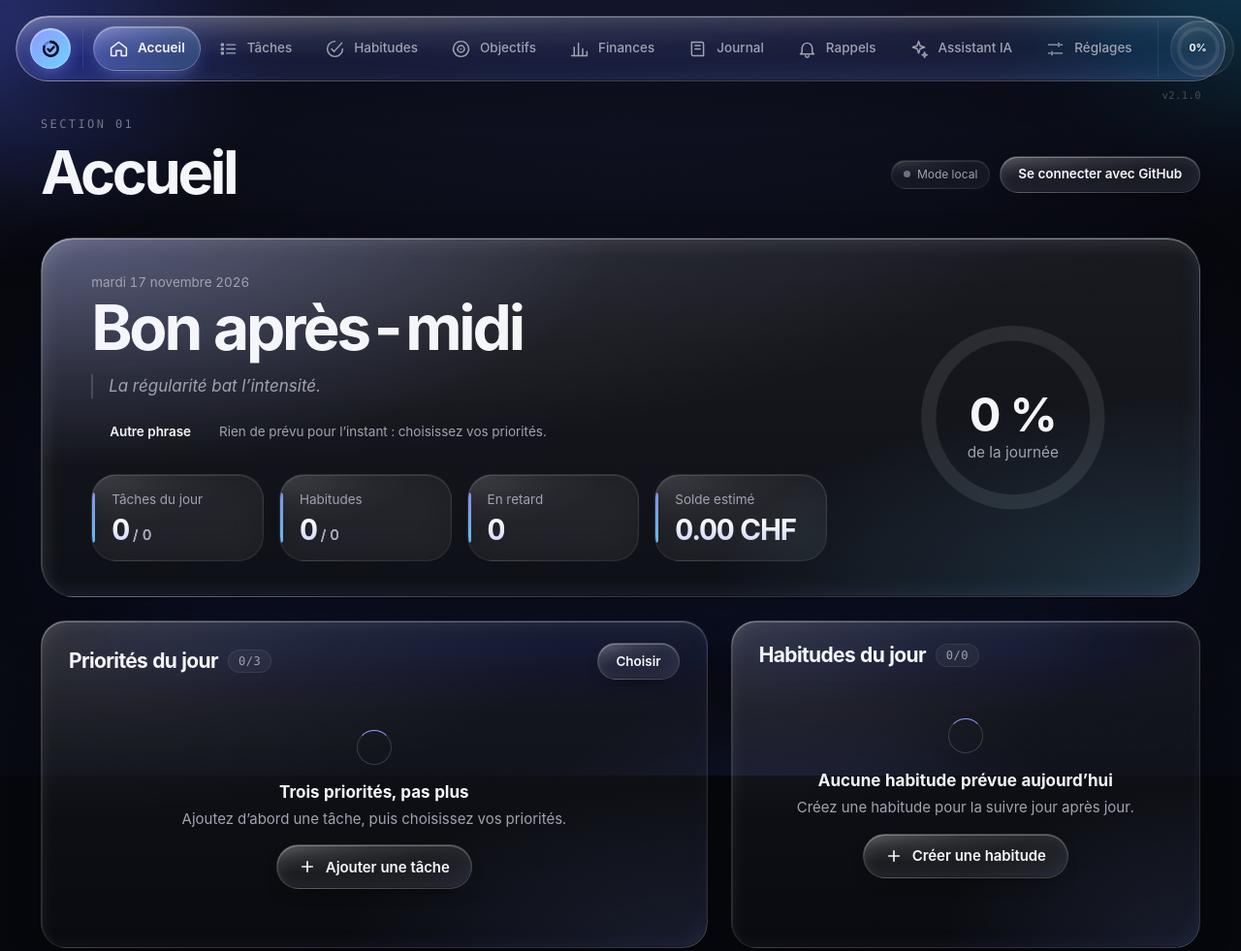
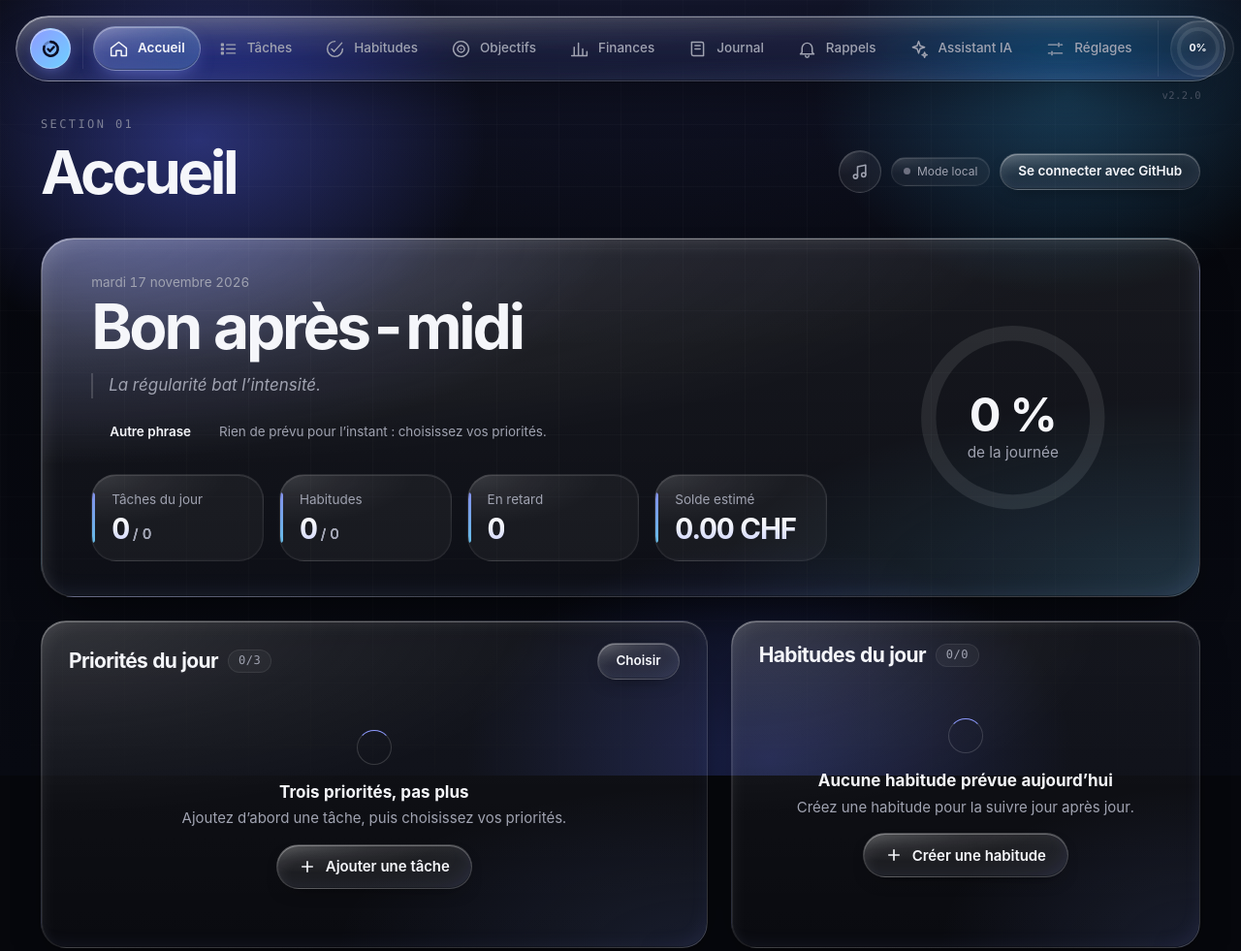
Before and after one commit to Champie0/mon-dashboard, a plain HTML site: page index.html in a window 1280 px wide. Shown: the top 981 px of the page at 97% size. Drawn offline with Linux system fonts and the light colour scheme.

Commit message:
v2.2.0: allègement du rendu et lecteur Spotify intégré
Co-Authored-By: Claude Sonnet 5.5 <noreply@anthropic.com>
Claude-Session: https://claude.ai/code/session_01WNXzWVUpGHhu9i9V8Ztgc3

```diff
--- a/index.html
+++ b/index.html
@@ -91,12 +91,12 @@ if(p.glass!==false)c.add('glass');}catch(e){document.documentElement.classList.a
   --edge-2:inset 0 1px 0 rgba(255,255,255,.42),inset 1px 0 0 rgba(255,255,255,.14),inset 0 -1px 0 rgba(0,0,0,.30),inset 10px 12px 26px -14px rgba(255,255,255,.20),inset -10px -12px 28px -16px rgba(150,175,255,.18);
   --drop-0:0 1px 2px rgba(0,0,0,.22);
   --drop-1:0 1px 1px rgba(0,0,0,.24),0 18px 44px -20px rgba(0,0,0,.72);
-  --drop-2:0 1px 1px rgba(0,0,0,.28),0 28px 64px -22px rgba(0,0,0,.78),0 60px 120px -56px rgba(70,95,230,.28);
-  --drop-3:0 2px 4px rgba(0,0,0,.3),0 44px 110px -24px rgba(0,0,0,.8),0 12px 32px rgba(0,0,0,.35);
+  --drop-2:0 1px 1px rgba(0,0,0,.28),0 24px 48px -22px rgba(0,0,0,.7);
+  --drop-3:0 2px 4px rgba(0,0,0,.3),0 30px 70px -20px rgba(0,0,0,.75);
   --rim:linear-gradient(145deg,rgba(255,255,255,.40) 0%,rgba(255,255,255,.08) 24%,rgba(255,255,255,0) 50%,rgba(255,255,255,.05) 76%,rgba(255,255,255,.22) 100%);
-  --blur-1:blur(26px) saturate(185%) brightness(1.05);
-  --blur-2:blur(38px) saturate(205%) brightness(1.08);
-  --blur-3:blur(54px) saturate(215%) brightness(1.08);
+  --blur-1:blur(14px) saturate(160%);
+  --blur-2:blur(20px) saturate(170%);
+  --blur-3:blur(28px) saturate(180%);
   --wp-top:rgba(110,125,255,.20);
   --wp-a:rgba(90,105,255,.40); --wp-b:rgba(60,190,255,.26); --wp-c:rgba(80,100,240,.26);
   --wp-base:linear-gradient(180deg,#05060B 0%,#080A12 100%);
@@ -144,8 +144,8 @@ if(p.glass!==false)c.add('glass');}catch(e){document.documentElement.classList.a
   --edge-2:inset 0 1px 0 #fff,inset 1px 0 0 rgba(255,255,255,.8),inset 0 -1px 0 rgba(40,50,110,.10),inset 10px 12px 26px -14px #fff,inset -10px -12px 28px -16px rgba(120,140,255,.2);
   --drop-0:0 1px 2px rgba(30,40,90,.08);
   --drop-1:0 1px 1px rgba(30,40,90,.07),0 18px 44px -22px rgba(40,55,130,.34);
-  --drop-2:0 1px 1px rgba(30,40,90,.08),0 28px 60px -24px rgba(40,55,130,.38),0 60px 110px -54px rgba(80,100,230,.24);
-  --drop-3:0 2px 4px rgba(30,40,90,.10),0 44px 100px -26px rgba(40,55,130,.42),0 12px 30px rgba(30,40,90,.12);
+  --drop-2:0 1px 1px rgba(30,40,90,.08),0 24px 48px -24px rgba(40,55,130,.34);
+  --drop-3:0 2px 4px rgba(30,40,90,.10),0 30px 64px -22px rgba(40,55,130,.38);
   --rim:linear-gradient(145deg,rgba(255,255,255,1) 0%,rgba(255,255,255,.4) 28%,rgba(255,255,255,.12) 55%,rgba(255,255,255,.6) 100%);
   --wp-top:rgba(130,145,255,.28);
   --wp-a:rgba(125,135,255,.55); --wp-b:rgba(95,205,255,.48); --wp-c:rgba(150,160,255,.42);
@@ -175,15 +175,13 @@ button{cursor:pointer}
 /* Fond : lumière froide + grille très fine, deux halos qui dérivent lentement */
 .wallpaper{position:fixed;inset:0;z-index:-1;pointer-events:none;overflow:hidden;
   background:radial-gradient(1400px 800px at 50% -25%,var(--wp-top),transparent 70%),var(--wp-base)}
-.wallpaper::before{content:"";position:absolute;inset:-22%;
+.wallpaper::before{content:"";position:absolute;inset:0;
   background:
     radial-gradient(34vmax 26vmax at 16% 18%,var(--wp-a),transparent 68%),
     radial-gradient(30vmax 24vmax at 86% 12%,var(--wp-b),transparent 68%),
-    radial-gradient(36vmax 26vmax at 62% 98%,var(--wp-c),transparent 68%);
-  filter:blur(30px) saturate(130%);animation:aurora 52s ease-in-out infinite alternate;will-change:transform}
-.wallpaper::after{content:"";position:absolute;inset:0;opacity:.6;mix-blend-mode:overlay;
-  background-image:var(--noise),linear-gradient(var(--grid-line) 1px,transparent 1px),linear-gradient(90deg,var(--grid-line) 1px,transparent 1px);
-  background-size:180px 180px,64px 64px,64px 64px;
+    radial-gradient(36vmax 26vmax at 62% 98%,var(--wp-c),transparent 68%)}
+.wallpaper::after{content:"";position:absolute;inset:0;opacity:.7;
+  background-image:linear-gradient(var(--grid-line) 1px,transparent 1px),linear-gradient(90deg,var(--grid-line) 1px,transparent 1px);background-size:64px 64px;
   -webkit-mask:radial-gradient(120% 90% at 50% 40%,#000 25%,transparent 85%);mask:radial-gradient(120% 90% at 50% 40%,#000 25%,transparent 85%)}
 
 /* ---------- 3. Matières ---------- */
@@ -271,7 +269,7 @@ h1,.top h1{font-family:var(--font-d);font-weight:700;font-size:var(--fs-title);l
 
 /* ---------- 5. Composants ---------- */
 /* Cartes */
-.hud{border-radius:var(--r-lg);padding:var(--sp-4) 28px;transition:background var(--t),border-color var(--t),box-shadow var(--t)}
+.hud{border-radius:var(--r-lg);padding:var(--sp-4) 28px;transition:background var(--t),border-color var(--t)}
 :root:not(.no-glow) .hud:hover{box-shadow:var(--edge-1),0 1px 1px rgba(0,0,0,.24),0 26px 56px -22px rgba(0,0,0,.78)}
 .hud h2,.h2{font-family:var(--font-d);font-weight:650;font-size:var(--fs-xl);letter-spacing:-.03em;line-height:1.25;margin:-2px 0 var(--sp-3);display:flex;align-items:center;gap:var(--sp-2);flex-wrap:wrap}
 .hud h2 .tag,.h2 .tag{font-family:var(--mono);font-size:var(--fs-xs);letter-spacing:.04em;font-weight:550;height:24px;padding:0 10px;border-radius:999px;display:inline-flex;align-items:center;background:var(--fill-0);border:1px solid var(--line);color:var(--text-2)}
@@ -296,9 +294,9 @@ h1,.top h1{font-family:var(--font-d);font-weight:700;font-size:var(--fs-title);l
 .btn{display:inline-flex;align-items:center;justify-content:center;gap:var(--sp-2);height:var(--h-md);padding:0 22px;border-radius:999px;border:1px solid var(--line-2);
   background:var(--key-2),rgba(255,255,255,.07);color:var(--text);font-size:var(--fs-md);font-weight:600;letter-spacing:-.005em;white-space:nowrap;
   box-shadow:var(--edge-1),0 8px 20px -12px rgba(0,0,0,.7);
-  transition:transform var(--t-fast),background var(--t-fast),box-shadow var(--t-fast),border-color var(--t-fast),filter var(--t-fast)}
+  transition:transform var(--t-fast),background var(--t-fast),border-color var(--t-fast)}
 :root.light .btn{background:var(--key-2),rgba(255,255,255,.72);border-color:rgba(255,255,255,.95);box-shadow:var(--edge-1),0 8px 20px -14px rgba(40,55,130,.45)}
-.btn:hover{transform:translateY(-1px);filter:brightness(1.12);box-shadow:var(--edge-1),0 14px 28px -14px rgba(0,0,0,.8)}
+.btn:hover{transform:translateY(-1px);box-shadow:var(--edge-1),0 14px 28px -14px rgba(0,0,0,.8)}
 .btn:active{transform:scale(.975);filter:brightness(.96);box-shadow:inset 0 2px 8px rgba(0,0,0,.35),var(--edge-0)}
 .btn:focus-visible{outline:0;box-shadow:var(--edge-1),0 0 0 3px color-mix(in srgb,var(--acc-a) 55%,transparent)}
 .btn.sm{height:var(--h-sm);padding:0 18px;font-size:var(--fs-sm)}
@@ -316,9 +314,9 @@ h1,.top h1{font-family:var(--font-d);font-weight:700;font-size:var(--fs-title);l
 /* Boutons ronds (icône seule) : zone tactile 44 px */
 .ic{display:inline-grid;place-items:center;flex:none;width:var(--h-icon);height:var(--h-icon);border-radius:50%;border:1px solid var(--line-2);
   background:var(--key-1),rgba(255,255,255,.05);box-shadow:var(--edge-0);color:var(--text-2);font-size:16px;
-  transition:transform var(--t-fast),color var(--t-fast),background var(--t-fast),filter var(--t-fast)}
+  transition:transform var(--t-fast),color var(--t-fast),background var(--t-fast)}
 :root.light .ic{background:var(--key-1),rgba(255,255,255,.6);border-color:rgba(255,255,255,.9)}
-.ic:hover{color:var(--text);transform:scale(1.06);filter:brightness(1.18)}
+.ic:hover{color:var(--text);transform:scale(1.06);background:var(--key-1),var(--g-hover)}
 .ic:active{transform:scale(.94)}
 .ic:focus-visible{outline:0;box-shadow:var(--edge-0),0 0 0 3px color-mix(in srgb,var(--acc-a) 55%,transparent)}
 /* Icônes vectorielles posées par action : --i = dessin, --ic:"" active le pseudo-élément */
@@ -456,7 +454,7 @@ dialog::backdrop{background:radial-gradient(60% 60% at 50% 40%,rgba(60,70,160,.2
 .hello{font-family:var(--font-d);font-weight:700;font-size:var(--fs-hero);letter-spacing:-.05em;line-height:1;margin:4px 0 6px}
 .quote{font-size:var(--fs-lg);font-style:italic;color:var(--text-2);line-height:1.5;margin:var(--sp-3) 0;max-width:56ch;padding-left:var(--sp-3);border-left:2px solid var(--line-2)}
 .kpis{display:grid;grid-template-columns:repeat(auto-fit,minmax(min(100%,165px),1fr));gap:var(--sp-3);margin-top:var(--sp-4)}
-.kpi{display:flex;flex-direction:column;align-items:flex-start;gap:4px;padding:var(--sp-3) 20px;text-align:left;color:var(--text);border:1px solid var(--line);border-radius:var(--r-lg);-webkit-backdrop-filter:blur(20px) saturate(190%);backdrop-filter:blur(20px) saturate(190%);transition:background var(--t),border-color var(--t)}
+.kpi{display:flex;flex-direction:column;align-items:flex-start;gap:4px;padding:var(--sp-3) 20px;text-align:left;color:var(--text);border:1px solid var(--line);border-radius:var(--r-lg);transition:background var(--t),border-color var(--t)}
 .kpi::before{content:"";position:absolute;left:0;top:18px;bottom:18px;width:3px;border-radius:0 3px 3px 0;background:var(--acc-grad);opacity:.9}
 .kpi span{font-size:var(--fs-sm);color:var(--text-2)}
 .kpi b{font-family:var(--font-d);font-size:clamp(22px,2.3vw,32px);font-weight:700;letter-spacing:-.04em;line-height:1.1;overflow-wrap:anywhere;
@@ -600,7 +598,7 @@ dialog::backdrop{background:radial-gradient(60% 60% at 50% 40%,rgba(60,70,160,.2
 .focus-in{text-align:center}
 .focus-in .list{text-align:left;margin-top:6px}
 .focus-t{font-family:var(--font-d);font-weight:700;font-size:clamp(32px,5vw,60px);letter-spacing:-.045em;line-height:1.1;margin:6px 0 4px;overflow-wrap:anywhere}
-.focus-next{margin:var(--sp-4) 0 var(--sp-3);padding:26px;border-radius:var(--r-xl);border:1px solid var(--line-2);background:linear-gradient(135deg,color-mix(in srgb,var(--acc-a) 18%,transparent),transparent),var(--key-1),var(--fill-0);-webkit-backdrop-filter:blur(20px);backdrop-filter:blur(20px)}
+.focus-next{margin:var(--sp-4) 0 var(--sp-3);padding:26px;border-radius:var(--r-xl);border:1px solid var(--line-2);background:linear-gradient(135deg,color-mix(in srgb,var(--acc-a) 18%,transparent),transparent),var(--key-1),var(--fill-0)}
 .focus-step{font-size:clamp(22px,2.6vw,30px);font-weight:560;line-height:1.35;margin:6px 0 var(--sp-3);overflow-wrap:anywhere}
 .focus-timer{margin:var(--sp-4) 0 4px}
 .focus-time{font-family:var(--font-d);font-size:clamp(76px,14vw,140px);font-weight:700;letter-spacing:-.06em;line-height:1;font-variant-numeric:tabular-nums;margin-bottom:var(--sp-3);
@@ -633,9 +631,21 @@ dialog::backdrop{background:radial-gradient(60% 60% at 50% 40%,rgba(60,70,160,.2
 .ai-in textarea:focus,.ai-in textarea:focus-visible{border:0;box-shadow:none;outline:none}
 .ai-in:focus-within{border-color:var(--line-2)}
 
+/* Lecteur de musique (Spotify) : panneau flottant qui reste en place quand on change de page */
+.music-btn[aria-pressed=true]{color:var(--text);background:linear-gradient(135deg,color-mix(in srgb,var(--olive) 40%,transparent),transparent),var(--key-1),var(--fill-0);border-color:color-mix(in srgb,var(--olive) 60%,transparent)}
+#music{position:fixed;z-index:40;right:var(--sp-4);bottom:var(--sp-4);width:min(380px,calc(100vw - 32px));padding:18px;border-radius:var(--r-xl);background:var(--key-2),var(--fill-3);box-shadow:var(--edge-2),var(--drop-3);-webkit-backdrop-filter:var(--blur-3);backdrop-filter:var(--blur-3);
+  transition:opacity var(--t),transform var(--t),visibility var(--t)}
+#music:not(.open){opacity:0;visibility:hidden;pointer-events:none;transform:translateY(12px)}
+#music h2{margin:0 0 var(--sp-2);font-size:var(--fs-lg)}
+#music iframe{display:block;width:100%;height:352px;border:0;border-radius:var(--r);background:transparent}
+#music form{display:flex;gap:var(--sp-2);margin-bottom:var(--sp-2)}
+#music form input{flex:1;min-width:0;height:var(--h-md);font-size:var(--fs-sm)}
+#music .row{margin-top:var(--sp-2)}
+#music .sugg{display:flex;flex-wrap:wrap;gap:var(--sp-1);margin-top:var(--sp-2)}
+
 /* ---------- 7. Mouvement (désactivable dans Réglages) ---------- */
 @keyframes aurora{0%{transform:translate3d(-2%,-1%,0) rotate(0) scale(1)}50%{transform:translate3d(3%,2%,0) rotate(4deg) scale(1.06)}100%{transform:translate3d(-1%,3%,0) rotate(-3deg) scale(1.02)}}
-@keyframes rise{from{opacity:0;transform:translateY(10px) scale(.992)}to{opacity:1;transform:none}}
+@keyframes rise{from{opacity:0;transform:translateY(8px)}to{opacity:1;transform:none}}
 @keyframes pop{from{opacity:0;transform:translateY(10px) scale(.96)}}
 @keyframes fade{from{opacity:0}}
 @keyframes draw{from{stroke-dashoffset:var(--from,1)}}
@@ -643,8 +653,8 @@ dialog::backdrop{background:radial-gradient(60% 60% at 50% 40%,rgba(60,70,160,.2
 @keyframes pulse{50%{opacity:.72}}
 @keyframes blink{50%{opacity:.25}}
 @keyframes spin{to{transform:rotate(360deg)}}
-#view>*{animation:rise .55s var(--ease) both}
-#view>*:nth-child(2){animation-delay:.05s}#view>*:nth-child(3){animation-delay:.1s}#view>*:nth-child(4){animation-delay:.15s}#view>*:nth-child(n+5){animation-delay:.2s}
+#view>*{animation:rise .35s var(--ease) both}
+#view>*:nth-child(n+2){animation-delay:.04s}
 dialog[open]{animation:rise .34s var(--ease)}
 dialog[open]::backdrop{animation:fade .3s ease-out}
 .toast{animation:pop .3s var(--ease)}
@@ -700,6 +710,8 @@ dialog[open]::backdrop{animation:fade .3s ease-out}
   #view{padding:var(--sp-3) var(--sp-3) 0}
   #toasts{bottom:calc(92px + env(safe-area-inset-bottom))}
   .ai-in{bottom:calc(92px + env(safe-area-inset-bottom))}
+  #music{right:12px;left:12px;width:auto;bottom:calc(92px + env(safe-area-inset-bottom))}
+  #music iframe{height:232px}
   .hud{padding:22px 20px}
   .hero{grid-template-columns:1fr;justify-items:center;text-align:center;padding:30px 22px}
   .hero>:not(div){order:0}
@@ -743,7 +755,7 @@ dialog[open]::backdrop{animation:fade .3s ease-out}
   <div class="main">
     <header class="top">
       <div><div class="secno" id="secno"></div><h1 id="sectitle" class="gilt"></h1></div>
-      <div class="top-r"><span id="sync" class="pill" role="status"></span><span id="auth"></span></div>
+      <div class="top-r"><button class="ic music-btn" id="musicBtn" data-a="musicToggle" aria-label="Musique Spotify" aria-pressed="false" title="Musique"><svg viewBox="0 0 24 24" width="20" height="20" fill="none" stroke="currentColor" stroke-width="1.9" stroke-linecap="round" stroke-linejoin="round" aria-hidden="true"><path d="M9 18V6l10-2v12"/><circle cx="6.5" cy="18" r="2.5"/><circle cx="16.5" cy="16" r="2.5"/></svg></button><span id="sync" class="pill" role="status"></span><span id="auth"></span></div>
     </header>
     <div id="notices"></div>
     <main id="view" tabindex="-1"></main>
@@ -751,6 +763,7 @@ dialog[open]::backdrop{animation:fade .3s ease-out}
 </div>
 
 <dialog id="dlg"></dialog>
+<aside id="music" aria-label="Lecteur de musique" aria-hidden="true"></aside>
 <div id="toasts" role="status" aria-live="polite"></div>
 <div id="gate" hidden><div><p>Chargement de votre compte…</p><div id="gate-x"></div></div></div>
 <noscript><p style="padding:20px">Ce dashboard a besoin de JavaScript pour fonctionner.</p></noscript>
@@ -775,7 +788,7 @@ const FIREBASE_SDK = 'https://www.gstatic.com/firebasejs/12.17.1/';
 
 const APP_ID = 'mon-dashboard', SCHEMA = 1, LS = 'md:';
 /* Version affichée dans la barre latérale : à augmenter à chaque mise en ligne. */
-const APP_VERSION = '2.1.0', APP_DATE = '2026-11-17';
+const APP_VERSION = '2.2.0', APP_DATE = '2026-11-17';
 const MODULES = ['home', 'tasks', 'habits', 'goals', 'finance', 'journal', 'reminders'];
 const MOD_LABEL = { home: 'Accueil', tasks: 'Tâches', habits: 'Habitudes', goals: 'Objectifs', finance: 'Finances', journal: 'Journal', reminders: 'Rappels' };
 
@@ -2867,6 +2880,34 @@ ACT.gateLocal = () => doLogout();
   document.addEventListener('visibilitychange', () => { if (!document.hidden) safe(tick); });
 })();
 
+
+/* ---------- Musique : lecteur Spotify intégré (lien collé par l'utilisateur, gardé sur cet appareil) ---------- */
+const MUSIC_SUGG = [['Lofi Beats', 'https://open.spotify.com/playlist/37i9dQZF1DWWQRwui0ExPn'], ['Deep Focus', 'https://open.spotify.com/playlist/37i9dQZF1DWZeKCadgRdKQ']];
+let musicOpen = false;
+function spotifyEmbed(u) {
+  u = String(u || '').trim();
+  const m = u.match(/open\.spotify\.com\/(?:intl-[a-z]+\/)?(playlist|album|track|artist|episode|show)\/([A-Za-z0-9]+)/) || u.match(/^spotify:(playlist|album|track|artist|episode|show):([A-Za-z0-9]+)$/);
+  return m ? `https://open.spotify.com/embed/${m[1]}/${m[2]}?utm_source=generator&theme=0` : '';
+}
+function renderMusic() {
+  const el = $('#music'); if (!el) return;
+  const url = ls.get('music', ''), src = spotifyEmbed(url);
+  el.classList.toggle('open', musicOpen); el.setAttribute('aria-hidden', String(!musicOpen));
+  $('#musicBtn').setAttribute('aria-pressed', String(musicOpen));
+  /* L'iframe n'est recréée que si le lien change : la musique continue quand on navigue. */
+  if (el.dataset.src === src && el.firstChild) return;
+  el.dataset.src = src;
+  el.innerHTML = `<h2>Musique</h2><form data-s="musicSet"><input type="text" name="u" placeholder="Collez un lien Spotify" aria-label="Lien Spotify" value="${A(url)}" autocomplete="off"><button class="btn sm primary" type="submit">OK</button></form>` +
+    (src ? `<iframe src="${A(src)}" title="Lecteur Spotify" allow="autoplay; clipboard-write; encrypted-media; fullscreen; picture-in-picture" loading="lazy"></iframe><div class="row"><span class="small muted grow">Connecté à Spotify dans ce navigateur, la lecture est complète ; sinon, extraits de 30 s.</span><button class="btn sm ghost" data-a="musicClear" type="button">Retirer</button></div>`
+      : `<p class="small muted">Playlist, album ou titre : sur Spotify, Partager → Copier le lien, puis collez-le ici.</p><div class="sugg">${MUSIC_SUGG.map(([n, u2]) => `<button class="btn sm" type="button" data-a="musicPick" data-u="${A(u2)}">${esc(n)}</button>`).join('')}</div>`);
+}
+ACT.musicToggle = () => { musicOpen = !musicOpen; renderMusic(); };
+ACT.musicPick = d => { ls.set('music', d.u); renderMusic(); };
+ACT.musicClear = () => { ls.del('music'); renderMusic(); };
+SUB.musicSet = f => { const v = f.elements.u.value.trim(); if (!spotifyEmbed(v)) return toast('Ce lien n’est pas un lien Spotify (open.spotify.com/playlist/…).'); ls.set('music', v); renderMusic(); };
+document.addEventListener('keydown', e => { if (e.key === 'Escape' && musicOpen && !$('#dlg').open) { musicOpen = false; renderMusic(); } });
+renderMusic();
+
 /* Reflet de verre qui suit le curseur (purement visuel). */
 (() => {
   if (matchMedia('(pointer:coarse)').matches) return;
--- a/sw.js
+++ b/sw.js
@@ -4,7 +4,7 @@
    - Icônes et manifeste : copie locale d'abord.
    - Rien d'autre n'est intercepté : Firebase, l'IA (OpenRouter) et GitHub passent directement par le réseau.
    Changer VERSION à chaque mise en ligne pour renouveler la copie locale. */
-const VERSION = 'md-2.1.0';
+const VERSION = 'md-2.2.0';
 const CORE = ['./', './index.html', './manifest.webmanifest', './icons/icon-192.png', './icons/icon-512.png', './icons/apple-touch-icon.png'];
 
 self.addEventListener('install', e => {
```
Also changed, not shown: 1 other file.
